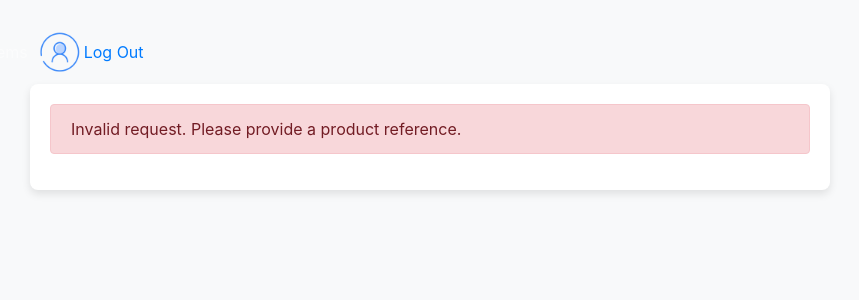
After one commit to MahaDaiki/Brief7, a PHP site: page /product_details.php in a window 1280 px wide. The commit adds this page. Shown: the top 300 px of the page, without its empty margins (210-1069 px from the left). Run offline with PHP 8.4, Linux system fonts and the light colour scheme.

Commit message:
items details

```diff
--- /dev/null
+++ b/product_details.php
@@ -0,0 +1,111 @@
+<!DOCTYPE html>
+<html lang="en">
+
+<head>
+    <meta charset="UTF-8">
+    <meta name="viewport" content="width=device-width, initial-scale=1.0">
+    <title>Product Details</title>
+    <!-- Bootstrap CSS -->
+    <link rel="stylesheet" href="https://stackpath.bootstrapcdn.com/bootstrap/4.5.2/css/bootstrap.min.css">
+    <style>
+        body {
+            background-color: #f8f9fa;
+            padding: 20px;
+        }
+
+        .product-container {
+            max-width: 800px;
+            margin: 0 auto;
+            background-color: #ffffff;
+            padding: 20px;
+            border-radius: 8px;
+            box-shadow: 0 4px 8px rgba(0, 0, 0, 0.1);
+        }
+
+        .product-image {
+            max-width: 100%;
+            height: auto;
+            border-radius: 8px;
+        }
+    </style>
+</head>
+
+<body>
+<nav class="navbar navbar-expand-sm navbar-dark ">
+    <div class="container">
+        <a href="#" class="navbar-brand">NE</a>
+
+        <!-- Add the burger menu button for smaller screens -->
+        <button class="navbar-toggler" type="button" data-toggle="collapse" data-target="#navbarNav" aria-controls="navbarNav" aria-expanded="false" aria-label="Toggle navigation">
+            <span class="navbar-toggler-icon"></span>
+        </button>
+        <div class="collapse navbar-collapse" id="navbarNav">
+            <ul class="navbar-nav">
+                <li class="nav-item">
+                    <a href="index.php" class="nav-link">Home</a>
+                </li>
+                <li class="nav-item">
+                    <a href="items.php" class="nav-link">items</a>
+                </li>
+            </ul>
+
+            <img width="48" src="img/user-286-128.png" alt="profile" class="user-pic">
+
+            <div class="menuwrp" id="subMenu">
+                <div class="submenu">
+                    <div class="userinfo">
+                        <div>
+                            <a href="logout.php">Log Out</a>
+                        </div>
+                    </div>
+                </div>
+            </div>
+        </div>
+    </div>
+</nav>
+    <div class="product-container">
+        <?php
+        include("config.php");
+
+        // Check if the 'reference' parameter is present in the URL
+        if (isset($_GET['reference'])) {
+            $reference = mysqli_real_escape_string($conn, $_GET['reference']);
+
+            // Fetch product details from the database based on the reference
+            $query = "SELECT * FROM Products WHERE reference = '$reference' AND bl = 1";
+            $result = mysqli_query($conn, $query);
+
+            if ($result && mysqli_num_rows($result) > 0) {
+                $product = mysqli_fetch_assoc($result);
+
+                // Display product details
+                echo '
+                    <div class="row">
+                        <div class="col-md-6">
+                            <img src="' . $product['imgs'] . '" alt="' . $product['productname'] . '" class="product-image">
+                        </div>
+                        <div class="col-md-6">
+                            <h1>' . $product['productname'] . '</h1>
+                            <p><strong>Price:</strong> DH' . $product['final_price'] . '</p>
+                            <p><strong>Discount:</strong> DH' . $product['price_offer'] . '</p>
+                            <p><strong>Description:</strong> ' . $product['descrip'] . '</p>
+                            <p><strong>Category:</strong> ' . $product['category_name'] . '</p>
+                            <!-- Add more details as needed -->
+                        </div>
+                    </div>
+
+                    <a href="index.php" class="btn btn-primary mt-3">Back to Products</a>
+                ';
+            } else {
+                echo '<div class="alert alert-danger" role="alert">Product not found.</div>';
+            }
+        } else {
+            echo '<div class="alert alert-danger" role="alert">Invalid request. Please provide a product reference.</div>';
+        }
+        ?>
+    </div>
+
+    <script src="index.js"></script>
+</body>
+
+</html>
```
Also changed, not shown: fetch_data.php (+28 -33 lines), items.php (+10 -1 lines).
